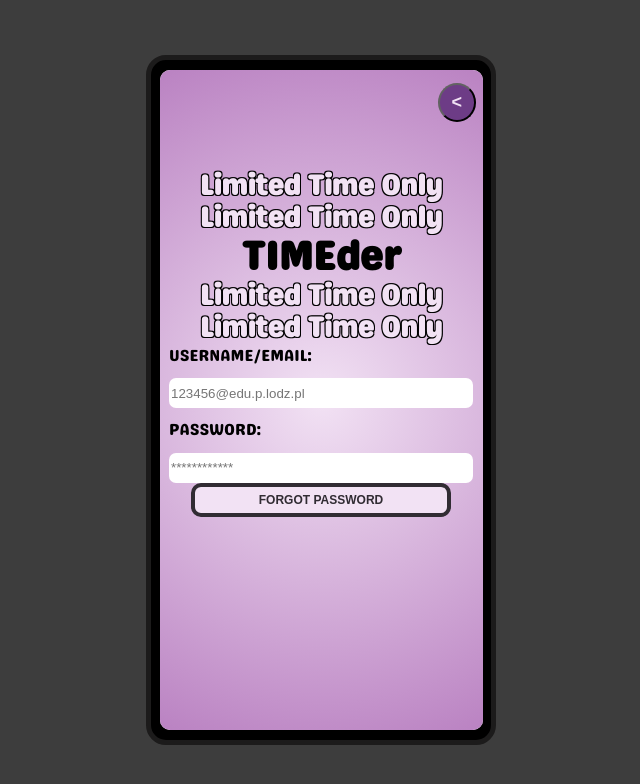
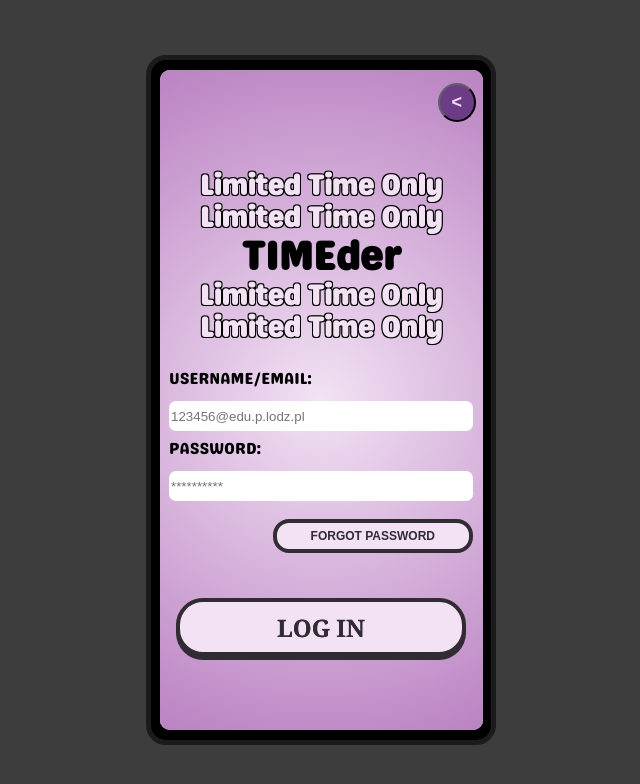
Before and after one commit to DisturbedCherry/TimederMobile, a React (Create React App) app in the folder timedermobile/: page /LoginScreen in a window 1280 px wide. Shown: the top 784 px of the page, without its empty margins (319-959 px from the left). Built offline with nearby package versions, Linux system fonts and the light colour scheme; the HTML template or start-up script is replaced by a standard one.

Commit message:
Finished LoginScreen, corrected some code

```diff
--- /dev/null
+++ b/timedermobile/src/components/BigButton.js
@@ -0,0 +1,13 @@
+// WelcomeScreenButton.js
+import React from 'react';
+import './Components.css'; // You can create and style this CSS file if needed
+
+export default function Button({ text, onClick}) {
+  return (
+    <div className="big-button-div">
+      <button className="big-button" onClick={onClick}>
+        {text}
+      </button>
+    </div>
+  );
+}
--- a/timedermobile/src/components/Components.css
+++ b/timedermobile/src/components/Components.css
@@ -19,7 +19,7 @@
 
 .forgot-password-button {
   background-color: #f2e2f4;
-  border-radius: 10px;
+  border-radius: 16px;
   border: 4px solid #312c33;
   cursor: pointer;
   color: #312c33;
@@ -28,7 +28,10 @@
   padding-top: 6px;
   padding-bottom: 6px;
   text-decoration: none;
-  width: 260px;
+  width: 200px;
+  position: absolute;
+  top: 68%;
+  right: 3%;
 }
 
 .limited-time-only {
@@ -41,12 +44,16 @@
   top: 43%;
 }
 
-.sign-in-button-div {
+.big-button-div {
   position: absolute;
   top: 80%;
+  left:5%;
+  right:5%;
+  height: 10%;
+  max-width: 100%;
 }
 
-.sign-in-button {
+.big-button {
   box-shadow: 0px 4px 0px 0px #312c33;
   background-color: #f2e2f4;
   border-radius: 27px;
@@ -57,7 +64,24 @@
   font-family: Georgia;
   font-size: 24px;
   font-weight: bold;
-  padding: 6px 60px;
+  padding-left: 10%;
+  padding-right: 10%;
+  padding-top: 3%;
+  padding-bottom: 3%;
+  width: 100%;
   text-decoration: none;
   text-shadow: 0px 0px 0px #312c33;
 }
+.input {
+  padding: 1px;
+  margin-top: 8%;
+  margin-bottom: -10%;
+  position: flex;
+}
+
+input {
+	border: none;
+	height: 28px;
+	width: 300px;
+	border-radius: 7px;
+}
--- /dev/null
+++ b/timedermobile/src/components/Input.js
@@ -0,0 +1,12 @@
+// Input.js
+import React from 'react';
+import './Components.css'; // You can create and style this CSS file if needed
+
+export default function Input({ label, placeholder }) {
+  return (
+    <div className="input">
+      <h2>{label}:</h2>
+      <input type="text" id={label} name={label} placeholder={placeholder}/>
+    </div>
+  );
+}
--- a/timedermobile/src/components/WelcomeScreenButton.js
+++ /dev/null
@@ -1,14 +0,0 @@
-// WelcomeScreenButton.js
-import React from 'react';
-import '../pages/WelcomeScreen/WelcomeScreen.css'; // You can create and style this CSS file if needed
-import './Components.css'; // You can create and style this CSS file if needed
-
-export default function Button({ text, onClick }) {
-  return (
-    <div className="sign-in-button-div">
-      <button className="sign-in-button" onClick={onClick}>
-        {text}
-      </button>
-    </div>
-  );
-}
--- a/timedermobile/src/pages/LoginScreen/LoginScreen.css
+++ b/timedermobile/src/pages/LoginScreen/LoginScreen.css
@@ -46,14 +46,3 @@ h2 {
   font-size: 16px;
 	font-weight: normal;
 }
-
-input { /* TODO */
-	border: none;
-	height: 28px;
-	width: 300px;
-	border-radius: 7px;
-}
-
-.username { /* TODO */
-	padding-top: 50px;
-}
--- a/timedermobile/src/pages/LoginScreen/LoginScreen.js
+++ b/timedermobile/src/pages/LoginScreen/LoginScreen.js
@@ -1,26 +1,25 @@
 import BackButton from '../../components/BackButton';
 import ForgotPasswordButton from '../../components/ForgotPasswordButton';
 import LimitedTimeOnly from '../../components/LimitedTimeOnly';
+import Input from '../../components/Input';
 import './LoginScreen.css';
+import Button from '../../components/BigButton';
+
 
 export default function LoginScreen() {
   const handleButtonClick = () => {
     // Define your button click logic here
     alert('Button clicked!');
   };
+
   return (
     <div className="login-screen">
       <BackButton className="back-button" text="<" onClick={handleButtonClick}/>
       <LimitedTimeOnly/>
-        <div className="username">
-          <h2>USERNAME/EMAIL:</h2>
-          <input type="text" id="username" name='username' placeholder='123456@edu.p.lodz.pl'/>
-        </div>
-        <div className="password">
-          <h2>PASSWORD:</h2>
-          <input type="text" id="password" name='password' placeholder='************'/>
-      </div>
+      <Input label='USERNAME/EMAIL' placeholder='123456@edu.p.lodz.pl'/>
+      <Input label='PASSWORD' placeholder='**********'/>
       <ForgotPasswordButton className="forgot-password-button" text="FORGOT PASSWORD" onClick={handleButtonClick} />
+      <Button text="LOG IN"/>
     </div>
   )
 }
--- a/timedermobile/src/pages/WelcomeScreen/WelcomeScreen.js
+++ b/timedermobile/src/pages/WelcomeScreen/WelcomeScreen.js
@@ -1,7 +1,7 @@
 // WelcomeScreen.js
 import React from 'react';
 import './WelcomeScreen.css';
-import Button from '../../components/WelcomeScreenButton';
+import Button from '../../components/BigButton';
 import Logo from '../../components/Logo';
 import LimitedTimeOnly from '../../components/LimitedTimeOnly';
 
```
Also changed, not shown: timedermobile/src/components/Username.js (deleted, +0 -13 lines).
